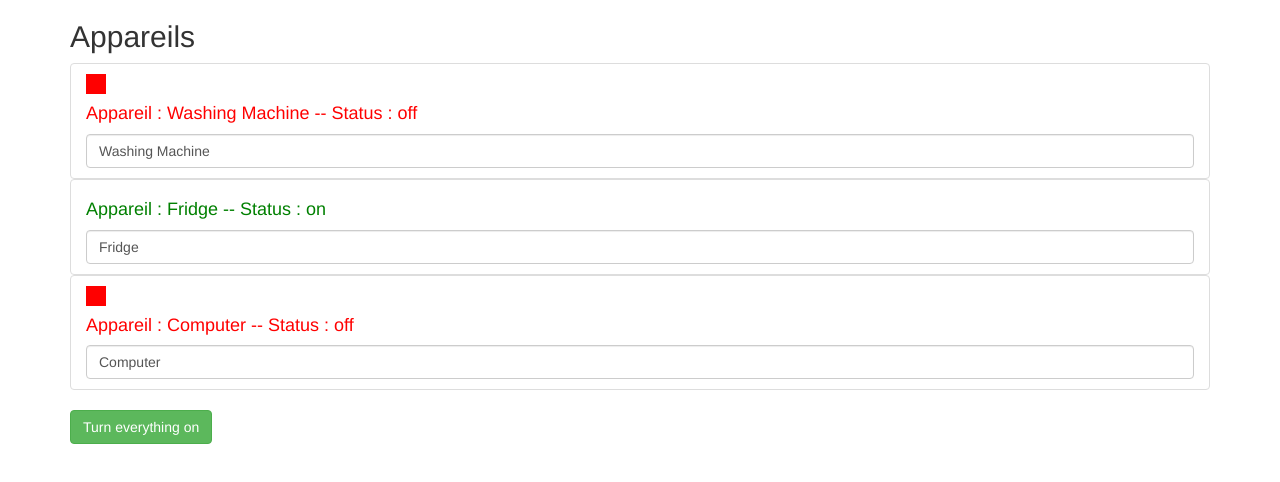
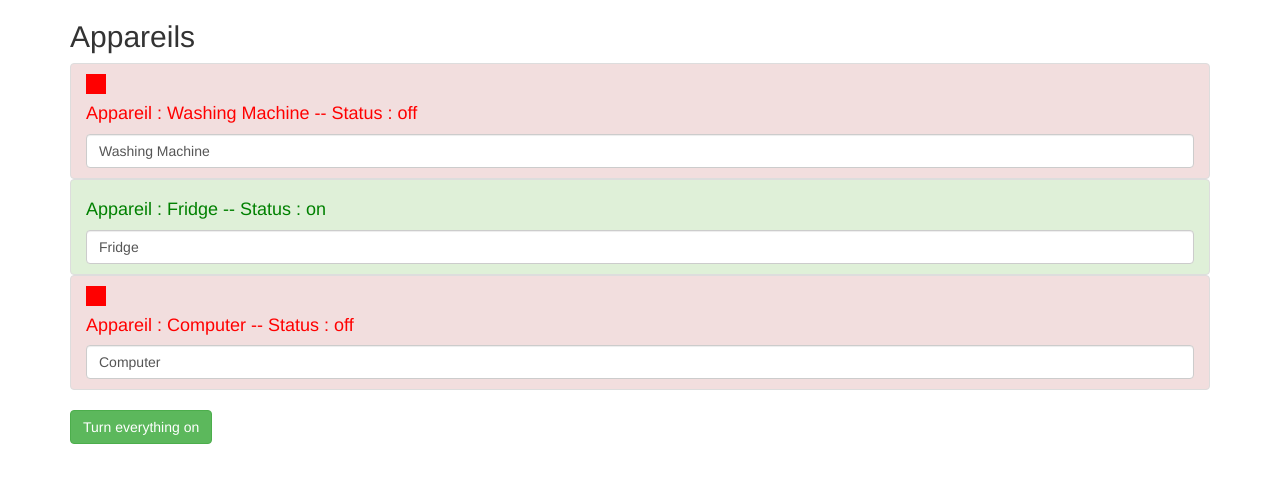
Before and after one commit to LeaDalibard/angular-learning, an Angular app: page / in a window 1280 px wide. Shown: the top 482 px of the page. Built offline with nearby package versions, Linux system fonts and the light colour scheme.

Commit message:
Using ngClass

```diff
--- a/src/app/appareil/appareil.component.html
+++ b/src/app/appareil/appareil.component.html
@@ -1,4 +1,6 @@
-<li class="list-group-item">
+ <li [ngClass]="{'list-group-item': true,
+                'list-group-item-success': appareilStatus === 'on',
+                'list-group-item-danger': appareilStatus === 'off'}">
   <div style="width:20px;height:20px;background-color:red;"
        *ngIf="appareilStatus === 'off'"></div>
   <h4 [ngStyle]="{color:getColor()}">Appareil : {{appareilName}} --  Status : {{ getStatus() }}</h4>
```
